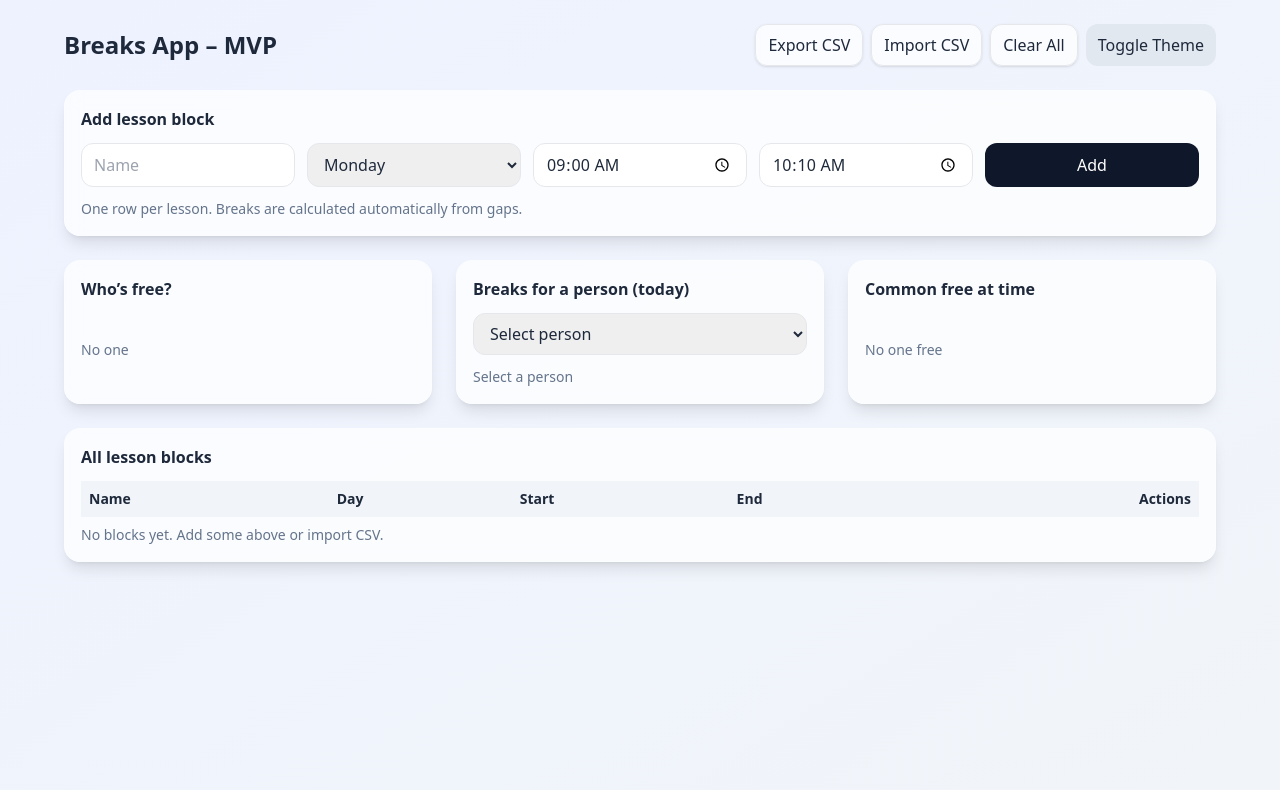
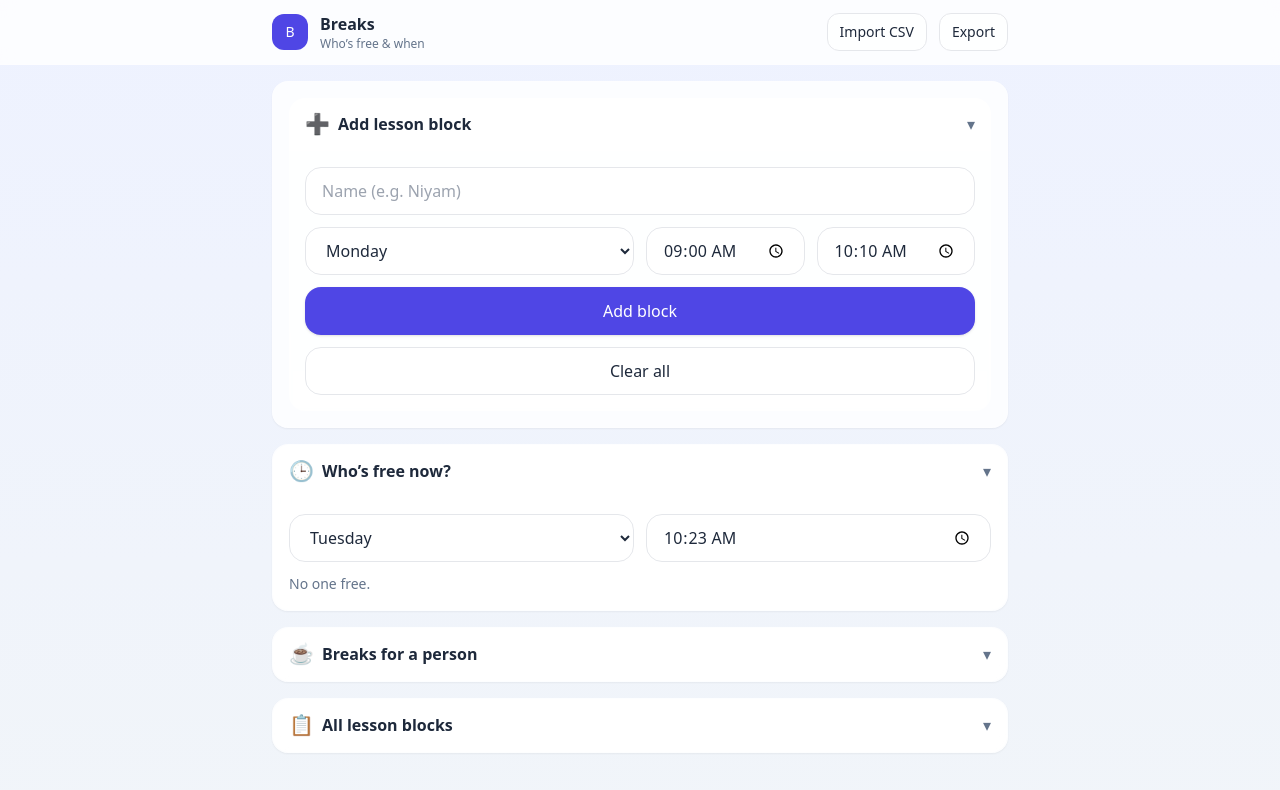
Before and after one commit to UrGenix/breaks-app, a Next.js app: page / in a window 1280 px wide. Shown: the top 790 px of the page. Built offline with nearby package versions, Linux system fonts and the light colour scheme.

Commit message:
Update BreaksAppMVP.tsx

```diff
--- a/components/BreaksAppMVP.tsx
+++ b/components/BreaksAppMVP.tsx
@@ -1,75 +1,89 @@
+"use client";
 import React, { useEffect, useMemo, useRef, useState } from "react";
 
-// --- Types ---
+/* ========== Types ========== */
 type Day = "Monday"|"Tuesday"|"Wednesday"|"Thursday"|"Friday"|"Saturday"|"Sunday";
+type Block = { id: string; name: string; day: Day; start: string; end: string };
 
-type Block = {
-  id: string;
-  name: string;
-  day: Day;
-  start: string; // HH:MM
-  end: string;   // HH:MM
-};
-
-// --- Helpers ---
+/* ========== Helpers ========== */
 const DAYS: Day[] = ["Monday","Tuesday","Wednesday","Thursday","Friday","Saturday","Sunday"];
 const dayIdx = Object.fromEntries(DAYS.map((d, i) => [d, i])) as Record<Day, number>;
+const uid = () => Math.random().toString(36).slice(2, 9);
+const parseHHMM = (s: string) => { const [h, m] = s.split(":").map(Number); return (h * 60 + m) | 0; };
+const fmt = (mins: number) => `${String(Math.floor(mins/60)).padStart(2,"0")}:${String(mins%60).padStart(2,"0")}`;
 
-
-function parseHHMM(s: string): number { // minutes since midnight
-  const [h,m] = s.split(":").map(Number);
-  return (h*60 + m) | 0;
-}
-function fmt(mins: number): string {
-  const h = Math.floor(mins/60);
-  const m = mins%60;
-  return `${String(h).padStart(2,'0')}:${String(m).padStart(2,'0')}`;
-}
-function uid() { return Math.random().toString(36).slice(2,9); }
-
-function mergeIntervals(intervals: [number, number][]): [number, number][] {
-  const arr = [...intervals].sort((a,b)=>a[0]-b[0] || a[1]-b[1]);
+const mergeIntervals = (ivals: [number, number][]) => {
+  const a = [...ivals].sort((x,y)=>x[0]-y[0] || x[1]-y[1]);
   const out: [number, number][] = [];
-  for (const iv of arr) {
+  for (const iv of a) {
     if (!out.length || iv[0] > out[out.length-1][1]) out.push([iv[0], iv[1]]);
     else if (iv[1] > out[out.length-1][1]) out[out.length-1][1] = iv[1];
   }
   return out;
-}
+};
+const gapsBetween = (ivals:[number,number][]) => {
+  const m = mergeIntervals(ivals), gaps: [number,number][] = [];
+  for (let i=0;i<m.length-1;i++){ const a=m[i], b=m[i+1]; if (a[1] < b[0]) gaps.push([a[1], b[0]]); }
+  return gaps;
+};
 
-function gapsBetween(intervals: [number, number][]): [number, number][] {
-  const merged = mergeIntervals(intervals);
-  const gaps: [number, number][] = [];
-  for (let i=0;i<merged.length-1;i++) {
-    const a = merged[i], b = merged[i+1];
-    if (a[1] < b[0]) gaps.push([a[1], b[0]]);
-  }
-  return gaps;
-}
+// CSV
+const toCSV = (blocks: Block[]) =>
+  ["Name,Day,Start,End", ...blocks.map(b=>[b.name,b.day,b.start,b.end].join(","))].join("\n");
 
-// CSV helpers (Name,Day,Start,End)
-function toCSV(blocks: Block[]): string {
-  const header = "Name,Day,Start,End";
-  const lines = blocks.map(b => [b.name, b.day, b.start, b.end].join(","));
-  return [header, ...lines].join("\n");
-}
-function fromCSV(text: string): Block[] {
+const fromCSV = (text: string) => {
   const lines = text.split(/\r?\n/).map(l=>l.trim()).filter(Boolean);
   if (!lines.length) return [];
-  const rows = lines.slice(1); // skip header
-  const blocks: Block[] = [];
+  const rows = lines.slice(1);
+  const out: Block[] = [];
   for (const row of rows) {
     const [name, day, start, end] = row.split(",").map(s=>s?.trim());
     if (!name || !day || !start || !end) continue;
     if (!DAYS.includes(day as Day)) continue;
-    blocks.push({ id: uid(), name, day: day as Day, start, end });
+    out.push({ id: uid(), name, day: day as Day, start, end });
   }
-  return blocks;
+  return out;
+};
+
+const LS_KEY = "breaks-mvp-blocks";
+
+/* ========== UI Primitives ========== */
+function Card({ children, className="" }: { children: React.ReactNode; className?: string }) {
+  return (
+    <div className={`rounded-2xl border border-white/20 bg-white/80 backdrop-blur shadow-sm dark:bg-slate-900/70 dark:border-white/10 ${className}`}>
+      {children}
+    </div>
+  );
+}
+function Section({ title, icon, children, defaultOpen=false }: { title: string; icon?: React.ReactNode; children: React.ReactNode; defaultOpen?: boolean }) {
+  return (
+    <details className="rounded-2xl overflow-hidden" open={defaultOpen}>
+      <summary className="list-none">
+        <div className="flex items-center gap-2 px-4 py-3 bg-white/80 dark:bg-slate-900/70 backdrop-blur border-b border-white/20 dark:border-white/10">
+          <span className="text-xl">{icon}</span>
+          <h3 className="font-semibold text-base">{title}</h3>
+          <span className="ml-auto text-slate-500 dark:text-slate-400">▾</span>
+        </div>
+      </summary>
+      <div className="p-4 bg-white/70 dark:bg-slate-900/60">{children}</div>
+    </details>
+  );
+}
+function BigButton(props: React.ButtonHTMLAttributes<HTMLButtonElement>) {
+  return (
+    <button
+      {...props}
+      className={
+        "h-12 rounded-2xl text-base font-medium px-4 " +
+        "bg-indigo-600 text-white active:scale-[0.99] shadow " +
+        "disabled:opacity-50 disabled:cursor-not-allowed " +
+        (props.className || "")
+      }
+    />
+  );
 }
 
-// Local storage
-const LS_KEY = "breaks-mvp-blocks";
-
+/* ========== Main App ========== */
 export default function BreaksAppMVP() {
   const [blocks, setBlocks] = useState<Block[]>([]);
   const [name, setName] = useState("");
@@ -77,6 +91,7 @@ export default function BreaksAppMVP() {
   const [start, setStart] = useState("09:00");
   const [end, setEnd] = useState("10:10");
 
+  // query state kept minimal for mobile
   const [queryName, setQueryName] = useState("");
   const [queryDay, setQueryDay] = useState<Day>(DAYS[new Date().getDay()-1] || "Monday");
   const [queryTime, setQueryTime] = useState(()=>{
@@ -84,12 +99,9 @@ export default function BreaksAppMVP() {
     return `${String(d.getHours()).padStart(2,'0')}:${String(d.getMinutes()).padStart(2,'0')}`;
   });
 
-  // Load/save
+  // load/save localStorage
   useEffect(()=>{
-    try {
-      const raw = localStorage.getItem(LS_KEY);
-      if (raw) setBlocks(JSON.parse(raw));
-    } catch {}
+    try { const raw = localStorage.getItem(LS_KEY); if (raw) setBlocks(JSON.parse(raw)); } catch {}
   },[]);
   useEffect(()=>{
     try { localStorage.setItem(LS_KEY, JSON.stringify(blocks)); } catch {}
@@ -97,7 +109,7 @@ export default function BreaksAppMVP() {
 
   const people = useMemo(()=> Array.from(new Set(blocks.map(b=>b.name))).sort(), [blocks]);
 
-  // Derived maps
+  // intervals by person/day (merged)
   const byPersonDay = useMemo(()=>{
     const map = new Map<string, [number,number][]>();
     for (const b of blocks) {
@@ -106,13 +118,12 @@ export default function BreaksAppMVP() {
       arr.push([parseHHMM(b.start), parseHHMM(b.end)]);
       map.set(key, arr);
     }
-    // merge
     for (const [k, arr] of map) map.set(k, mergeIntervals(arr));
     return map;
   }, [blocks]);
 
-  // Actions
-  function addBlock() {
+  // actions
+  function addBlock(){
     if (!name.trim()) return;
     if (!/^\d{2}:\d{2}$/.test(start) || !/^\d{2}:\d{2}$/.test(end)) return;
     const s = parseHHMM(start), e = parseHHMM(end);
@@ -120,20 +131,34 @@ export default function BreaksAppMVP() {
     setBlocks(prev => [...prev, { id: uid(), name: name.trim(), day, start, end }].sort((a,b)=>
       a.name.localeCompare(b.name) || dayIdx[a.day]-dayIdx[b.day] || parseHHMM(a.start)-parseHHMM(b.start)
     ));
+    // quick mobile QoL: keep name/day, reset times
+    setStart("09:00"); setEnd("10:10");
   }
-  function deleteBlock(id: string) { setBlocks(prev => prev.filter(b=>b.id!==id)); }
-  function clearAll() { if (confirm("Clear all blocks?")) setBlocks([]); }
+  function deleteBlock(id: string){ setBlocks(prev => prev.filter(b=>b.id!==id)); }
+  function clearAll(){ if (confirm("Clear all blocks?")) setBlocks([]); }
 
-  // Queries
-  function personBreaks(nameQ: string, dayQ: Day): [number,number][] {
+  // computed queries
+  const freeAt = (dayQ: Day, timeQ: string) => {
+    const t = parseHHMM(timeQ);
+    const everyone = new Set(blocks.map(b=>b.name));
+    const busy = new Set<string>();
+    for (const b of blocks) {
+      if (b.day !== dayQ) continue;
+      const s = parseHHMM(b.start), e = parseHHMM(b.end);
+      if (s <= t && t < e) busy.add(b.name);
+    }
+    return [...everyone].filter(n=>!busy.has(n)).sort();
+  };
+
+  const personBreaksToday = (nameQ: string, dayQ: Day) => {
     const key = `${nameQ}__${dayQ}`;
     const ivals = byPersonDay.get(key) || [];
     return gapsBetween(ivals);
-  }
+  };
 
-  // CSV import/export
+  // CSV
   const fileRef = useRef<HTMLInputElement>(null);
-  function downloadCSV() {
+  function downloadCSV(){
     const csv = toCSV(blocks);
     const blob = new Blob([csv], { type: "text/csv;charset=utf-8;" });
     const url = URL.createObjectURL(blob);
@@ -141,11 +166,11 @@ export default function BreaksAppMVP() {
     a.href = url; a.download = "timetable.csv"; a.click();
     URL.revokeObjectURL(url);
   }
-  function onCSVFile(e: React.ChangeEvent<HTMLInputElement>) {
+  function onCSVFile(e: React.ChangeEvent<HTMLInputElement>){
     const f = e.target.files?.[0]; if (!f) return;
     const reader = new FileReader();
-    reader.onload = () => {
-      const text = String(reader.result||"");
+    reader.onload = ()=>{
+      const text = String(reader.result || "");
       const toAdd = fromCSV(text);
       setBlocks(prev => [...prev, ...toAdd].sort((a,b)=>
         a.name.localeCompare(b.name) || dayIdx[a.day]-dayIdx[b.day] || parseHHMM(a.start)-parseHHMM(b.start)
@@ -155,141 +180,125 @@ export default function BreaksAppMVP() {
     reader.readAsText(f);
   }
 
-  // UI
   return (
-    <div className="min-h-screen bg-gradient-to-br from-indigo-50 to-slate-100 dark:from-slate-900 dark:to-slate-950 text-slate-800 dark:text-slate-100 p-6">
-      <div className="max-w-6xl mx-auto grid gap-6">
-        <header className="flex items-center justify-between">
-          <h1 className="text-2xl font-bold">Breaks App – MVP</h1>
-          <div className="flex gap-2">
-            <button onClick={downloadCSV} className="px-3 py-2 rounded-xl bg-white/70 backdrop-blur shadow border hover:bg-slate-100 dark:bg-slate-800 dark:hover:bg-slate-700">Export CSV</button>
-            <label className="px-3 py-2 rounded-xl bg-white/70 backdrop-blur shadow border hover:bg-slate-100 dark:bg-slate-800 dark:hover:bg-slate-700 cursor-pointer">
+    <div className="min-h-svh bg-gradient-to-b from-indigo-50 to-slate-100 dark:from-slate-900 dark:to-slate-950 text-slate-800 dark:text-slate-100">
+      {/* Top bar */}
+      <header className="sticky top-0 z-30 bg-white/80 dark:bg-slate-900/70 backdrop-blur border-b border-white/20 dark:border-white/10">
+        <div className="max-w-3xl mx-auto px-4 py-3 flex items-center gap-3">
+          <div className="size-9 rounded-xl bg-indigo-600 text-white grid place-items-center text-sm">B</div>
+          <div className="mr-auto">
+            <div className="font-semibold">Breaks</div>
+            <div className="text-xs text-slate-500 dark:text-slate-400">Who’s free & when</div>
+          </div>
+          <label className="text-sm px-3 py-2 rounded-xl border bg-white/70 dark:bg-slate-900/40 cursor-pointer">
             Import CSV
             <input ref={fileRef} type="file" accept=".csv" onChange={onCSVFile} className="hidden" />
           </label>
-            <button onClick={clearAll} className="px-3 py-2 rounded-xl bg-white/70 backdrop-blur shadow border hover:bg-red-50 dark:bg-slate-800 dark:hover:bg-red-900">Clear All</button>
-            <button onClick={() => document.documentElement.classList.toggle("dark")} className="px-3 py-2 rounded-xl bg-slate-200 hover:bg-slate-300 dark:bg-slate-700 dark:hover:bg-slate-600">Toggle Theme</button>
+          <button onClick={downloadCSV} className="text-sm px-3 py-2 rounded-xl border bg-white/70 dark:bg-slate-900/40">Export</button>
         </div>
       </header>
 
-        {/* Add Block */}
-        <section className="rounded-2xl border border-white/20 bg-white/70 backdrop-blur shadow-lg dark:bg-slate-800/70 dark:border-slate-700 p-4 grid gap-3">
-          <h2 className="font-semibold">Add lesson block</h2>
-          <div className="grid grid-cols-1 md:grid-cols-5 gap-3">
-            <input value={name} onChange={e=>setName(e.target.value)} placeholder="Name" className="px-3 py-2 rounded-xl border" />
-            <select value={day} onChange={e=>setDay(e.target.value as Day)} className="px-3 py-2 rounded-xl border">
-              {DAYS.map(d=>(<option key={d} value={d}>{d}</option>))}
+      {/* Content */}
+      <main className="max-w-3xl mx-auto px-4 py-4 grid gap-4 pb-24">
+        {/* Add block */}
+        <Card className="p-4">
+          <Section title="Add lesson block" icon="➕" defaultOpen>
+            <div className="grid grid-cols-1 gap-3">
+              <input
+                value={name} onChange={e=>setName(e.target.value)}
+                placeholder="Name (e.g. Niyam)" inputMode="text"
+                className="h-12 px-4 rounded-2xl border bg-white/80 dark:bg-slate-900/40"
+              />
+              <div className="grid grid-cols-2 gap-3">
+                <select
+                  value={day} onChange={e=>setDay(e.target.value as Day)}
+                  className="h-12 px-4 rounded-2xl border bg-white/80 dark:bg-slate-900/40"
+                >
+                  {DAYS.map(d=> <option key={d} value={d}>{d}</option>)}
                 </select>
-            <input value={start} onChange={e=>setStart(e.target.value)} type="time" className="px-3 py-2 rounded-xl border" />
-            <input value={end} onChange={e=>setEnd(e.target.value)} type="time" className="px-3 py-2 rounded-xl border" />
-            <button onClick={addBlock} className="px-3 py-2 rounded-xl bg-slate-900 text-white hover:bg-slate-800">Add</button>
+                <div className="grid grid-cols-2 gap-3">
+                  <input value={start} onChange={e=>setStart(e.target.value)} type="time" className="h-12 px-4 rounded-2xl border bg-white/80 dark:bg-slate-900/40" />
+                  <input value={end} onChange={e=>setEnd(e.target.value)} type="time" className="h-12 px-4 rounded-2xl border bg-white/80 dark:bg-slate-900/40" />
                 </div>
-          <p className="text-sm text-slate-500">One row per lesson. Breaks are calculated automatically from gaps.</p>
-        </section>
+              </div>
+              <BigButton onClick={addBlock}>Add block</BigButton>
+              <button onClick={clearAll} className="h-12 rounded-2xl border bg-white/60 dark:bg-slate-900/40">Clear all</button>
+            </div>
+          </Section>
+        </Card>
 
-        {/* Queries */}
-        <section className="grid md:grid-cols-3 gap-6">
-          <div className="rounded-2xl border border-white/20 bg-white/70 backdrop-blur shadow-lg dark:bg-slate-800/70 dark:border-slate-700 p-4 grid gap-3">
-            <h3 className="font-semibold">Who’s free?</h3>
-            <FreeList blocks={blocks} day={queryDay} time={queryTime} />
+        {/* Who's free */}
+        <Card className="p-0">
+          <Section title="Who’s free now?" icon="🕒" defaultOpen>
+            <div className="grid grid-cols-2 gap-3 mb-3">
+              <select
+                value={queryDay} onChange={e=>setQueryDay(e.target.value as Day)}
+                className="h-12 px-4 rounded-2xl border bg-white/80 dark:bg-slate-900/40 col-span-1"
+              >
+                {DAYS.map(d=> <option key={d} value={d}>{d}</option>)}
+              </select>
+              <input value={queryTime} onChange={e=>setQueryTime(e.target.value)} type="time" className="h-12 px-4 rounded-2xl border bg-white/80 dark:bg-slate-900/40" />
+            </div>
+            <ul className="grid gap-2">
+              {freeAt(queryDay, queryTime).map(n => (
+                <li key={n} className="px-3 py-3 rounded-xl bg-slate-100/80 dark:bg-slate-800/70">{n}</li>
+              ))}
+              {!freeAt(queryDay, queryTime).length && <li className="text-sm text-slate-500">No one free.</li>}
+            </ul>
+          </Section>
+        </Card>
+
+        {/* Breaks for a person */}
+        <Card className="p-0">
+          <Section title="Breaks for a person" icon="☕">
+            <div className="grid grid-cols-2 gap-3 mb-3">
+              <select
+                value={queryName} onChange={e=>setQueryName(e.target.value)}
+                className="h-12 px-4 rounded-2xl border bg-white/80 dark:bg-slate-900/40 col-span-2"
+              >
+                <option value="">Select person</option>
+                {people.map(p=> <option key={p} value={p}>{p}</option>)}
+              </select>
+            </div>
+            {!queryName && <p className="text-sm text-slate-500">Pick a name to see their breaks.</p>}
+            {!!queryName && (
+              <ul className="grid gap-2">
+                {personBreaksToday(queryName, queryDay).map(([s,e], i) => {
+                  const mins = e - s; const h = Math.floor(mins/60), m = mins%60;
+                  const dur = h ? `${h}h ${m}m` : `${m} mins`;
+                  return (
+                    <li key={i} className="px-3 py-3 rounded-xl bg-slate-100/80 dark:bg-slate-800/70">
+                      {fmt(s)}–{fmt(e)} <span className="text-slate-500">({dur})</span>
+                    </li>
+                  );
+                })}
+                {!personBreaksToday(queryName, queryDay).length && <li className="text-sm text-slate-500">No breaks today.</li>}
+              </ul>
+            )}
+          </Section>
+        </Card>
+
+        {/* All blocks */}
+        <Card className="p-0">
+          <Section title="All lesson blocks" icon="📋">
+            {/* Mobile: cards */}
+            <div className="grid gap-2 md:hidden">
+              {[...blocks].sort((a,b)=>
+                a.name.localeCompare(b.name) || dayIdx[a.day]-dayIdx[b.day] || parseHHMM(a.start)-parseHHMM(b.start)
+              ).map(b=>(
+                <div key={b.id} className="rounded-xl border bg-white/80 dark:bg-slate-900/50 p-3 flex items-center gap-3">
+                  <div className="min-w-0">
+                    <div className="font-medium">{b.name}</div>
+                    <div className="text-xs text-slate-500">{b.day} • {b.start}–{b.end}</div>
+                  </div>
+                  <button onClick={()=>deleteBlock(b.id)} className="ml-auto px-3 h-9 rounded-xl bg-red-50 text-red-700 hover:bg-red-100 dark:bg-red-900/30 dark:text-red-200">Delete</button>
+                </div>
+              ))}
+              {!blocks.length && <p className="text-sm text-slate-500">No blocks yet. Add some above or import CSV.</p>}
             </div>
 
-          <div className="rounded-2xl border border-white/20 bg-white/70 backdrop-blur shadow-lg dark:bg-slate-800/70 dark:border-slate-700 p-4 grid gap-3">
-            <h3 className="font-semibold">Breaks for a person (today)</h3>
-            <select value={queryName} onChange={e=>setQueryName(e.target.value)} className="px-3 py-2 rounded-xl border">
-              <option value="">Select person</option>
-              {people.map(p=>(<option key={p} value={p}>{p}</option>))}
-            </select>
-            <BreaksList name={queryName} day={queryDay} byPersonDay={byPersonDay} />
-          </div>
-
-          <div className="rounded-2xl border border-white/20 bg-white/70 backdrop-blur shadow-lg dark:bg-slate-800/70 dark:border-slate-700 p-4 grid gap-3">
-            <h3 className="font-semibold">Common free at time</h3>
-            <CommonList day={queryDay} time={queryTime} names={people} byPersonDay={byPersonDay} />
-          </div>
-        </section>
-
-        {/* Table */}
-        <section className="rounded-2xl border border-white/20 bg-white/70 backdrop-blur shadow-lg dark:bg-slate-800/70 dark:border-slate-700 p-4">
-          <h2 className="font-semibold mb-3">All lesson blocks</h2>
-          <BlocksTable blocks={blocks} onDelete={deleteBlock} />
-        </section>
-      </div>
-    </div>
-  );
-}
-
-function FreeList({ blocks, day, time }: { blocks: Block[]; day: Day; time: string; }) {
-  const t = parseHHMM(time);
-  const everyone = useMemo(()=> Array.from(new Set(blocks.map(b=>b.name))).sort(), [blocks]);
-  const busy = new Set<string>();
-  for (const b of blocks) {
-    if (b.day!==day) continue;
-    const s = parseHHMM(b.start), e = parseHHMM(b.end);
-    if (s <= t && t < e) busy.add(b.name);
-  }
-  const free = everyone.filter(n=>!busy.has(n));
-  return (
-    <ul className="text-sm grid gap-1">
-      {free.length? free.map(n=> <li key={n} className="px-2 py-1 rounded bg-slate-100 dark:bg-slate-800">{n}</li>) : <li className="text-slate-500">No one</li>}
-    </ul>
-  );
-}
-
-function BreaksList({ name, day, byPersonDay }: { name: string; day: Day; byPersonDay: Map<string, [number,number][]>; }) {
-  if (!name) return <p className="text-sm text-slate-500">Select a person</p>;
-  const key = `${name}__${day}`;
-  const ivals = byPersonDay.get(key) || [];
-  const gaps = gapsBetween(ivals);
-  if (!gaps.length) return <p className="text-sm text-slate-500">No breaks</p>;
-  return (
-    <ul className="text-sm grid gap-1">
-      {gaps.map(([s,e],i)=>{
-        const mins = e-s; const h = Math.floor(mins/60), m = mins%60;
-        const dur = h? `${h}h ${m}m` : `${m} mins`;
-        return <li key={i} className="px-2 py-1 rounded bg-slate-100 dark:bg-slate-800">{fmt(s)}–{fmt(e)} ({dur})</li>
-      })}
-    </ul>
-  );
-}
-
-function CommonList({ day, time, names, byPersonDay }:{ day: Day; time: string; names: string[]; byPersonDay: Map<string, [number,number][]>; }) {
-  const t = parseHHMM(time);
-  const rows: {name:string, start:number, end:number}[] = [];
-  for (const n of names) {
-    const key = `${n}__${day}`;
-    const ivals = byPersonDay.get(key) || [];
-    let busy = false; for (const [s,e] of ivals) if (s <= t && t < e) { busy = true; break; }
-    if (busy) continue;
-    if (!ivals.length) { rows.push({ name:n, start:0, end: 24*60-1}); continue; }
-    let prevEnd: number | null = null, nextStart: number | null = null;
-    for (const [s,e] of ivals) {
-      if (e <= t) prevEnd = prevEnd==null? e : Math.max(prevEnd, e);
-      if (s > t && nextStart==null) nextStart = s;
-    }
-    if (prevEnd!=null && nextStart!=null) rows.push({ name:n, start:prevEnd, end:nextStart });
-    else if (nextStart!=null) rows.push({ name:n, start:0, end:nextStart });
-    else if (prevEnd!=null) rows.push({ name:n, start:prevEnd, end: 24*60-1 });
-  }
-  if (!rows.length) return <p className="text-sm text-slate-500">No one free</p>;
-  return (
-    <ul className="text-sm grid gap-1">
-      {rows.map(r=>{
-        const mins = r.end - r.start; const h = Math.floor(mins/60), m = mins%60;
-        const dur = h? `${h}h ${m}m` : `${m} mins`;
-        return <li key={r.name} className="px-2 py-1 rounded bg-slate-100 dark:bg-slate-800"><b>{r.name}</b> — {fmt(r.start)}–{fmt(r.end)} ({dur})</li>
-      })}
-    </ul>
-  );
-}
-
-function BlocksTable({ blocks, onDelete }:{ blocks: Block[]; onDelete:(id:string)=>void; }) {
-  const sorted = useMemo(()=>[...blocks].sort((a,b)=>
-    a.name.localeCompare(b.name) || dayIdx[a.day]-dayIdx[b.day] || parseHHMM(a.start)-parseHHMM(b.start)
-  ), [blocks]);
-
-  return (
-    <div className="overflow-x-auto">
+            {/* Desktop: table */}
+            <div className="hidden md:block overflow-x-auto rounded-xl border border-white/20 dark:border-white/10">
               <table className="min-w-full text-sm">
                 <thead>
                   <tr className="text-left bg-slate-100 dark:bg-slate-800">
@@ -301,20 +310,40 @@ function BlocksTable({ blocks, onDelete }:{ blocks: Block[]; onDelete:(id:string
                   </tr>
                 </thead>
                 <tbody>
-          {sorted.map(b=> (
-            <tr key={b.id} className="border-b border-slate-200 dark:border-slate-700">
+                  {[...blocks].sort((a,b)=>
+                    a.name.localeCompare(b.name) || dayIdx[a.day]-dayIdx[b.day] || parseHHMM(a.start)-parseHHMM(b.start)
+                  ).map(b=>(
+                    <tr key={b.id} className="border-t border-white/10">
                       <td className="p-2">{b.name}</td>
                       <td className="p-2">{b.day}</td>
                       <td className="p-2">{b.start}</td>
                       <td className="p-2">{b.end}</td>
                       <td className="p-2 text-right">
-                <button onClick={()=>onDelete(b.id)} className="px-2 py-1 rounded bg-red-50 text-red-700 hover:bg-red-100 dark:bg-red-900 dark:text-red-200 dark:hover:bg-red-800">Delete</button>
+                        <button onClick={()=>deleteBlock(b.id)} className="px-2 py-1 rounded-lg bg-red-50 text-red-700 hover:bg-red-100 dark:bg-red-900/30 dark:text-red-200">Delete</button>
                       </td>
                     </tr>
                   ))}
                 </tbody>
               </table>
-      {!sorted.length && <p className="text-sm text-slate-500 mt-2">No blocks yet. Add some above or import CSV.</p>}
+            </div>
+          </Section>
+        </Card>
+      </main>
+
+      {/* Bottom Nav (mobile) */}
+      <nav className="md:hidden fixed bottom-0 inset-x-0 z-40 bg-white/90 dark:bg-slate-900/80 backdrop-blur border-t border-white/20 dark:border-white/10">
+        <div className="max-w-3xl mx-auto grid grid-cols-3">
+          <button className="h-14 text-sm flex flex-col items-center justify-center gap-1">🏠<span>Home</span></button>
+          <button
+            onClick={()=>window.scrollTo({ top: 0, behavior: "smooth" })}
+            className="h-14 text-sm flex flex-col items-center justify-center gap-1 text-indigo-600"
+          >➕<span>Add</span></button>
+          <button
+            onClick={()=>document.querySelector("select")?.focus()}
+            className="h-14 text-sm flex flex-col items-center justify-center gap-1"
+          >👥<span>People</span></button>
+        </div>
+      </nav>
     </div>
   );
 }
```
Lines whose indentation alone changed are shown as unchanged.
